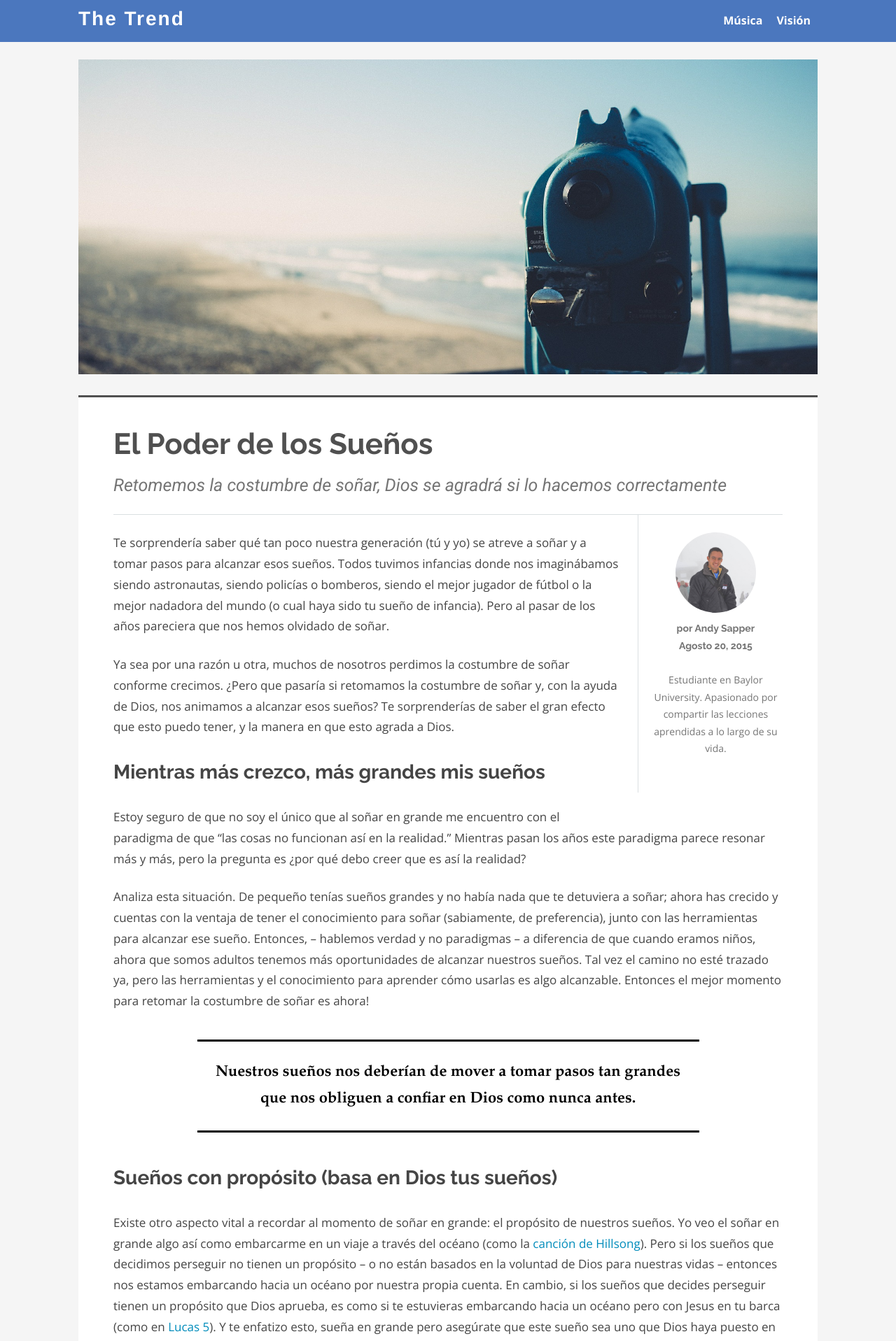
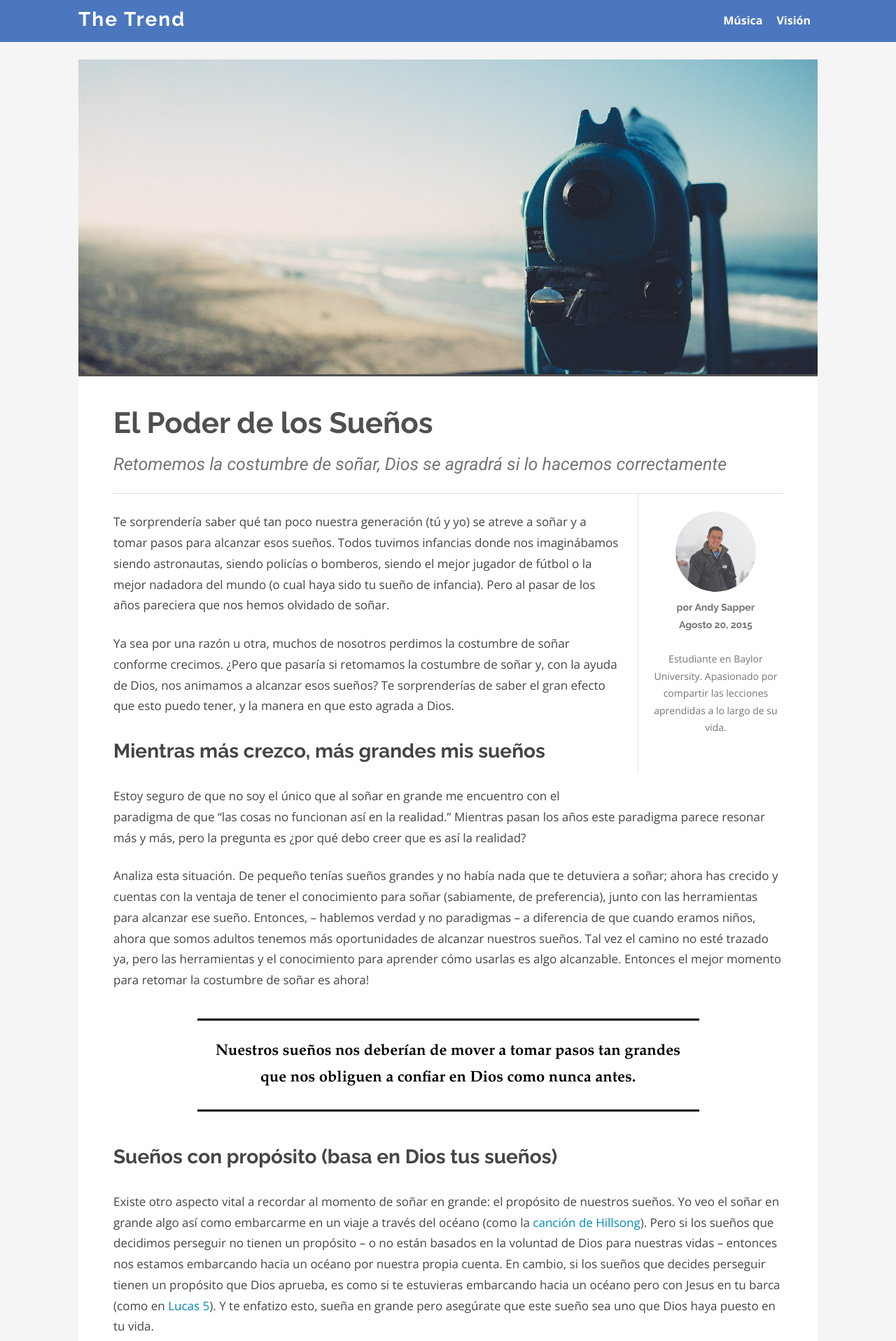
Before and after one commit to upandup/upandup.github.io, a Jekyll site: the page built from _posts/2015-08-20-poder-de-suenos.md, in a window 1280 px wide. Shown: the top 1917 px of the page at 70% size. Built offline with Jekyll 4.4.1, drawn with Linux system fonts in a browser that asks for light colours; comment, search, counter and statistics services are not loaded.

Commit message:
modified posts image style and fixed bug in navbar on smaller screens

```diff
--- a/_layouts/default-post.html
+++ b/_layouts/default-post.html
@@ -11,7 +11,7 @@
 
     <section class="post-header"></section>
 
-    <div class="wrapper">
+    <div class="wrapper wrapper--posts">
       <div class="page-content">
         {{ content }}
       </div>
--- a/css/main.css
+++ b/css/main.css
@@ -165,6 +165,10 @@
   text-align: center;
 }
 
+.wrapper--posts {
+  margin-top: 0;
+}
+
 
 
 /***************************************************************
@@ -297,10 +301,10 @@
 
   text-align: center;
   font-size: 1.75rem;
-  font-family: Helvetica, sans-serif;
+  font-family: 'Raleway', Helvetica, sans-serif;
   font-weight: 700;
   letter-spacing: 2px;
-  line-height: 23px;
+  line-height: 25px;
 }
 
 .site-title:hover {
@@ -583,10 +587,12 @@
  */
 @media screen and (max-width: 1024px) {
   /* GENERAL */
+  .header-wrapper {
+    width: 95%;
+  }
   .wrapper {
     width: 95%;
     padding: 0 20px 20px;
-    margin-top: 15px;
   }
   .pagination {
     margin-top: 20px;
```
